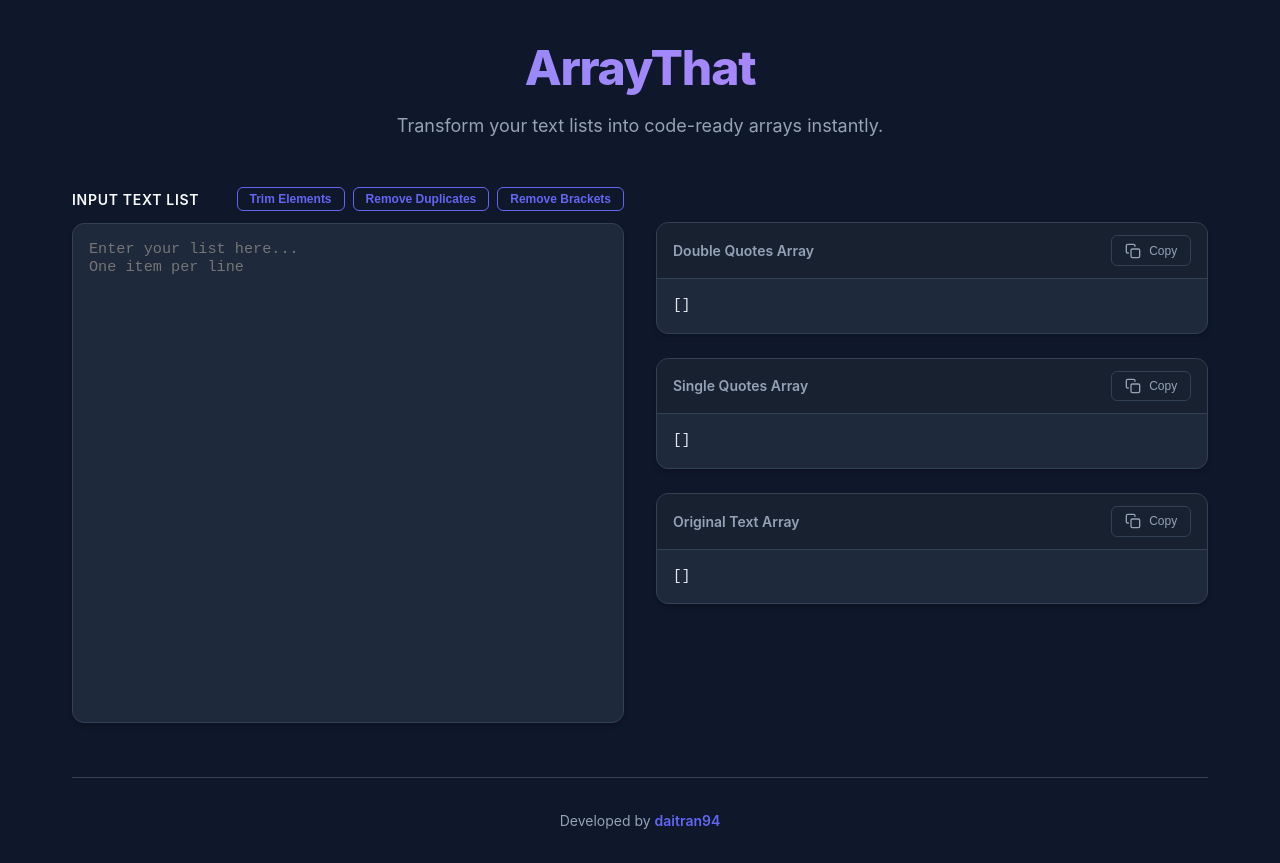
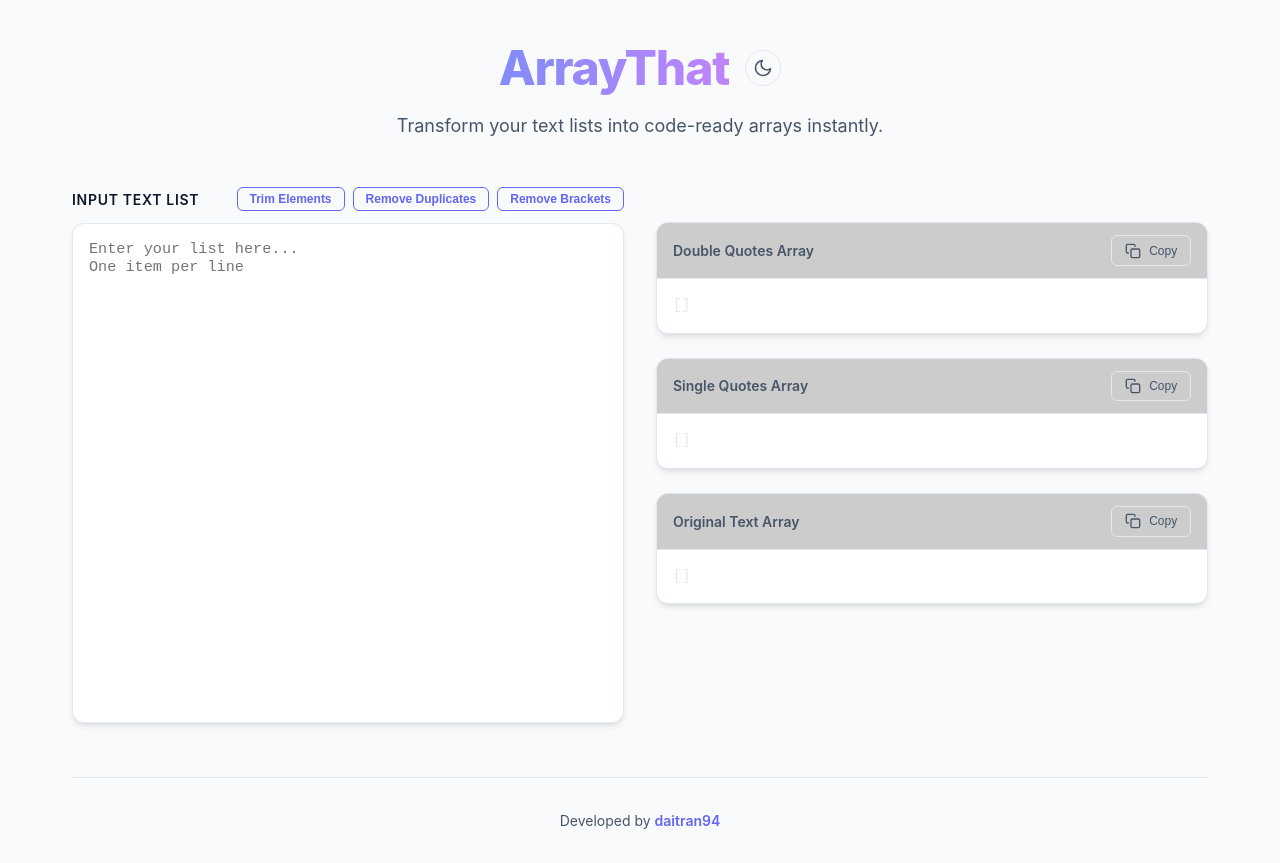
Before and after one commit to daitran94/arraythat, a React (Vite) app: page / in a window 1280 px wide. Built offline with nearby package versions, Linux system fonts and the light colour scheme.

Commit message:
Add dark/light mode toggle

```diff
--- a/src/App.jsx
+++ b/src/App.jsx
@@ -1,10 +1,41 @@
+import { useState, useEffect } from 'react'
 import ArrayGenerator from './components/ArrayGenerator'
 
 function App() {
+  const [theme, setTheme] = useState(() => {
+    const savedTheme = localStorage.getItem('theme')
+    if (savedTheme) return savedTheme
+    if (window.matchMedia('(prefers-color-scheme: light)').matches) return 'light'
+    return 'dark'
+  })
+
+  useEffect(() => {
+    // Apply theme to document
+    document.documentElement.setAttribute('data-theme', theme)
+    localStorage.setItem('theme', theme)
+  }, [theme])
+
+  const toggleTheme = () => {
+    setTheme(prev => prev === 'dark' ? 'light' : 'dark')
+  }
+
   return (
     <div className="app-container">
       <header className="header">
-        <h1 className="title">ArrayThat</h1>
+        <div className="title-wrapper">
+          <h1 className="title">ArrayThat</h1>
+          <button
+            onClick={toggleTheme}
+            className="theme-toggle"
+            aria-label={`Switch to ${theme === 'dark' ? 'light' : 'dark'} mode`}
+          >
+            {theme === 'dark' ? (
+              <svg xmlns="http://www.w3.org/2000/svg" width="20" height="20" viewBox="0 0 24 24" fill="none" stroke="currentColor" strokeWidth="2" strokeLinecap="round" strokeLinejoin="round"><circle cx="12" cy="12" r="5"></circle><line x1="12" y1="1" x2="12" y2="3"></line><line x1="12" y1="21" x2="12" y2="23"></line><line x1="4.22" y1="4.22" x2="5.64" y2="5.64"></line><line x1="18.36" y1="18.36" x2="19.78" y2="19.78"></line><line x1="1" y1="12" x2="3" y2="12"></line><line x1="21" y1="12" x2="23" y2="12"></line><line x1="4.22" y1="19.78" x2="5.64" y2="18.36"></line><line x1="18.36" y1="5.64" x2="19.78" y2="4.22"></line></svg>
+            ) : (
+              <svg xmlns="http://www.w3.org/2000/svg" width="20" height="20" viewBox="0 0 24 24" fill="none" stroke="currentColor" strokeWidth="2" strokeLinecap="round" strokeLinejoin="round"><path d="M21 12.79A9 9 0 1 1 11.21 3 7 7 0 0 0 21 12.79z"></path></svg>
+            )}
+          </button>
+        </div>
         <p className="subtitle">Transform your text lists into code-ready arrays instantly.</p>
       </header>
       <main>
--- a/src/index.css
+++ b/src/index.css
@@ -1,4 +1,5 @@
 :root {
+  /* Default Dark Mode */
   --bg-primary: #0f172a;
   --bg-secondary: #1e293b;
   --text-primary: #f8fafc;
@@ -10,6 +11,15 @@
   --border-color: #334155;
   --card-shadow: 0 4px 6px -1px rgb(0 0 0 / 0.1), 0 2px 4px -2px rgb(0 0 0 / 0.1);
   --font-family: 'Inter', system-ui, -apple-system, sans-serif;
+}
+
+[data-theme='light'] {
+  --bg-primary: #f8fafc;
+  --bg-secondary: #ffffff;
+  --text-primary: #0f172a;
+  --text-secondary: #475569;
+  --border-color: #e2e8f0;
+  --card-shadow: 0 4px 6px -1px rgb(0 0 0 / 0.1), 0 2px 4px -2px rgb(0 0 0 / 0.05);
 }
 
 * {
@@ -45,6 +55,34 @@
   margin-bottom: 3rem;
 }
 
+.title-wrapper {
+  display: flex;
+  align-items: center;
+  justify-content: center;
+  gap: 1rem;
+  margin-bottom: 0.5rem;
+}
+
+.theme-toggle {
+  background: transparent;
+  border: 1px solid var(--border-color);
+  color: var(--text-secondary);
+  width: 36px;
+  height: 36px;
+  border-radius: 50%;
+  display: flex;
+  align-items: center;
+  justify-content: center;
+  cursor: pointer;
+  transition: all 0.2s ease;
+}
+
+.theme-toggle:hover {
+  background-color: var(--bg-secondary);
+  color: var(--text-primary);
+  border-color: var(--text-primary);
+}
+
 .title {
   font-size: 3rem;
   font-weight: 800;
@@ -52,7 +90,7 @@
   -webkit-background-clip: text;
   background-clip: text;
   color: transparent;
-  margin-bottom: 0.5rem;
+  margin-bottom: 0;
   letter-spacing: -0.025em;
 }
 
```
